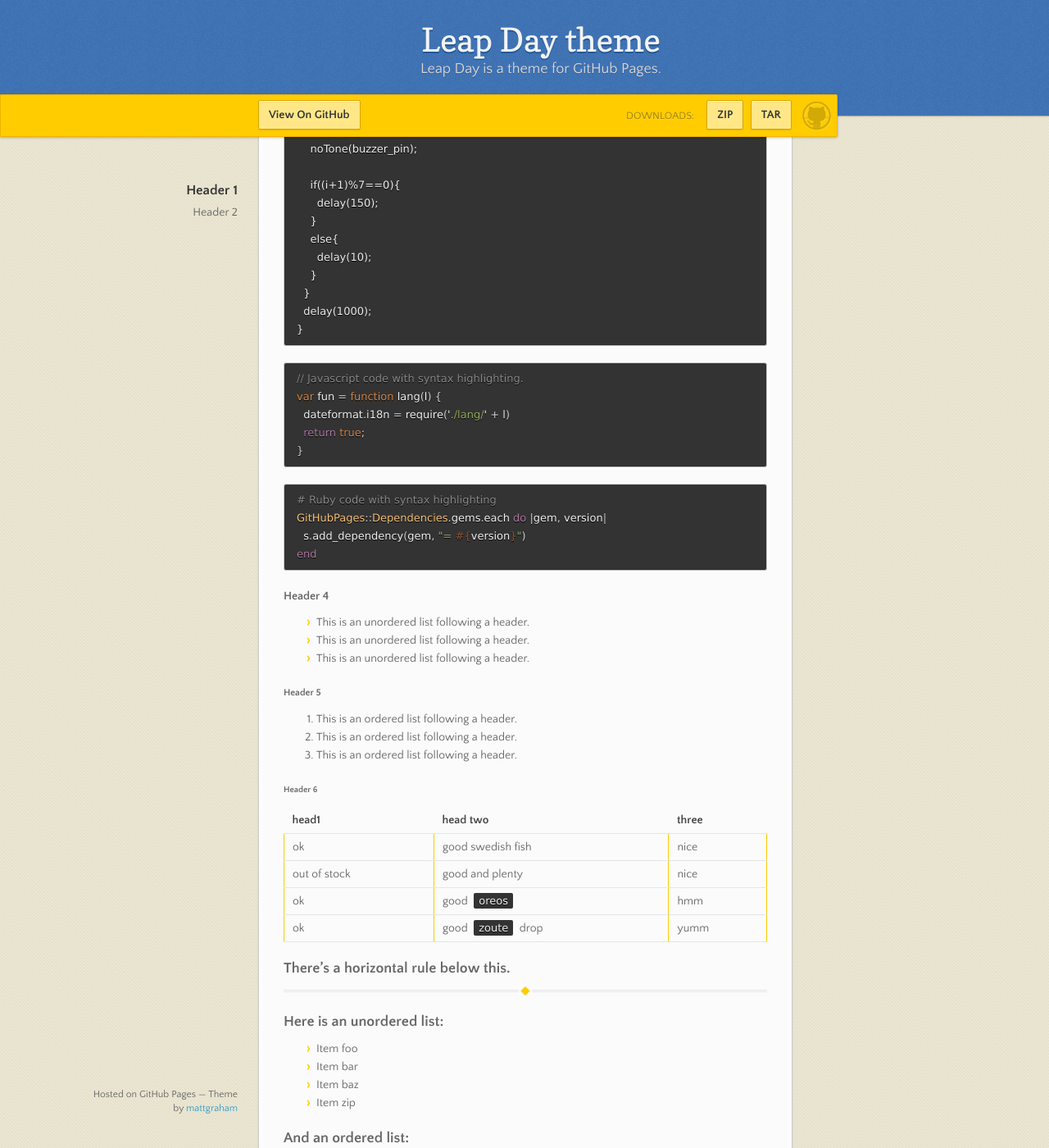
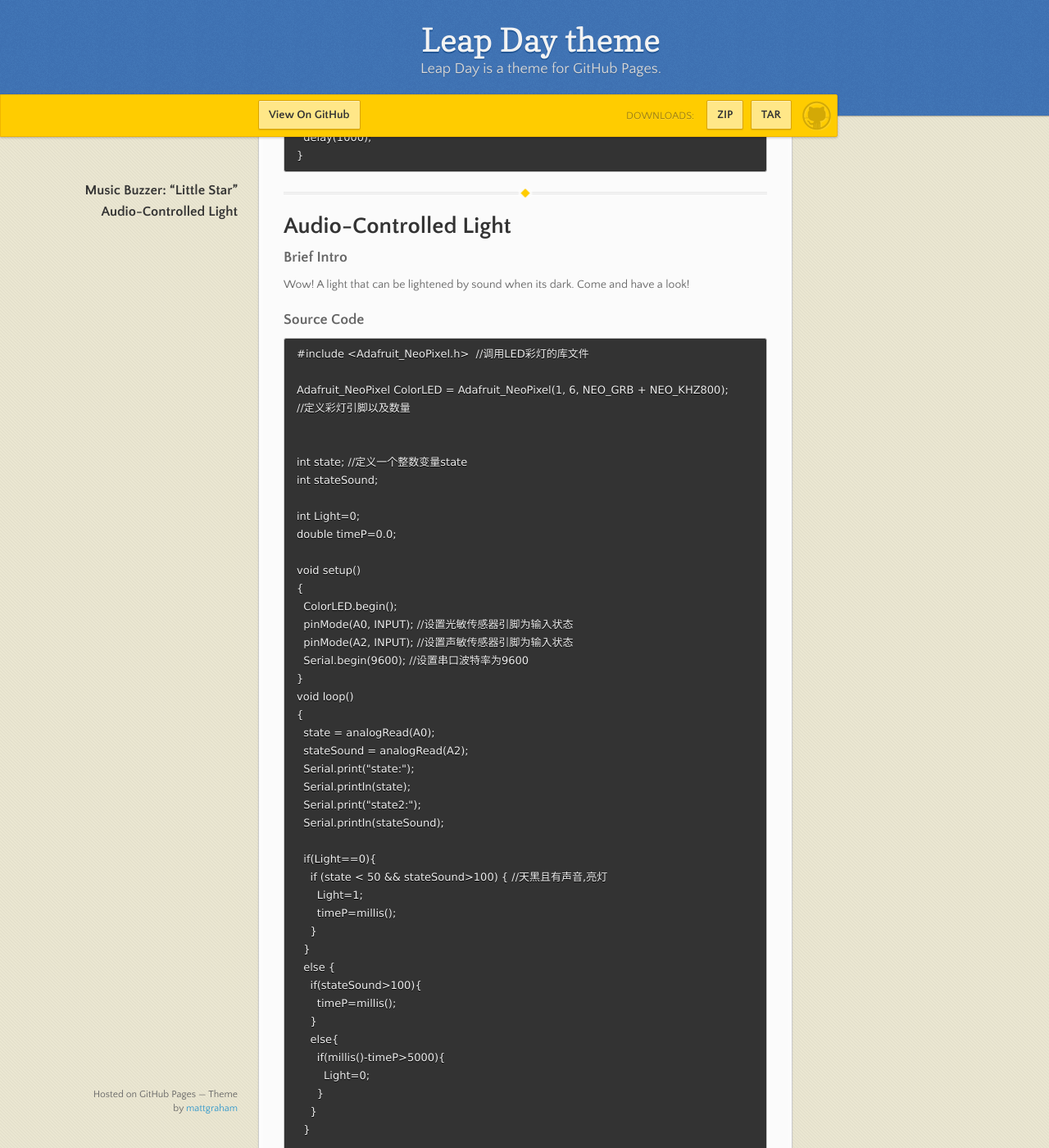
Before and after one commit to ShuchangXu/ShuchangXu.github.io, a Jekyll site: the page built from index.md, in a window 1280 px wide and 1400 px high, scrolled down 3324 px. Shown: the whole window at 82% size. Built offline with Jekyll 4.4.1, drawn with Linux system fonts in a browser that asks for light colours; nearby versions of some CDN libraries; our own code applies the rules of GitHub Pages for plain Markdown files; some of the changed text lies outside the part shown.

Commit message:
Update index.md

````diff
--- a/index.md
+++ b/index.md
@@ -2,25 +2,15 @@
 layout: default
 ---
 
-Text can be **bold**, _italic_, or ~~strikethrough~~.
+# [](#header-1)Music Buzzer: "Little Star"
 
-[Link to another page](another-page).
+### [](#header-3)Brief Intro
 
-There should be whitespace between paragraphs.
+Music Buzzer uses a simple buzzer to play beautiful sounds. In this project, the melody of "Little Star" is played.
 
-There should be whitespace between paragraphs. We recommend including a README, or a file with information about your project.
+The frequency of buzzer controls its pitch, while the time per note controls the beats. When they come together, a beautiful sound is played. Just enjoy it ^_^
 
-# [](#header-1)Header 1
-
-This is a normal paragraph following a header. GitHub is a code hosting platform for version control and collaboration. It lets you and others work together on projects from anywhere.
-
-## [](#header-2)Header 2
-
-> This is a blockquote following a header.
->
-> When something is important enough, you do it even if the odds are not in your favor.
-
-### [](#header-3)Header 3
+### [](#header-3)Source Code
 
 ```Arduino
 /*------------音符对应蜂鸣器频率------------*/
@@ -164,102 +154,70 @@
 }
 ```
 
-```js
-// Javascript code with syntax highlighting.
-var fun = function lang(l) {
-  dateformat.i18n = require('./lang/' + l)
-  return true;
+* * *
+
+# [](#header-1)Audio-Controlled Light
+
+### [](#header-3)Brief Intro
+
+Wow! A light that can be lightened by sound when its dark. Come and have a look!
+
+### [](#header-3)Source Code
+
+```Arduino
+#include <Adafruit_NeoPixel.h>  //调用LED彩灯的库文件
+
+Adafruit_NeoPixel ColorLED = Adafruit_NeoPixel(1, 6, NEO_GRB + NEO_KHZ800);
+//定义彩灯引脚以及数量
+
+
+int state; //定义一个整数变量state
+int stateSound;
+
+int Light=0;
+double timeP=0.0;
+
+void setup()
+{
+  ColorLED.begin();
+  pinMode(A0, INPUT); //设置光敏传感器引脚为输入状态
+  pinMode(A2, INPUT); //设置声敏传感器引脚为输入状态
+  Serial.begin(9600); //设置串口波特率为9600
+}
+void loop()
+{
+  state = analogRead(A0);
+  stateSound = analogRead(A2);
+  Serial.print("state:");
+  Serial.println(state);
+  Serial.print("state2:");
+  Serial.println(stateSound);
+
+  if(Light==0){
+    if (state < 50 && stateSound>100) { //天黑且有声音,亮灯
+      Light=1;
+      timeP=millis();
+    }
+  }
+  else {
+    if(stateSound>100){
+      timeP=millis();
+    }
+    else{
+      if(millis()-timeP>5000){
+        Light=0;
+      }
+    }
+  }
+
+  if(Light==1){
+    ColorLED.setPixelColor(0, ColorLED.Color(255, 0, 0));  //设置彩灯颜色为红色
+    ColorLED.show();  //显示彩灯效果
+  }
+  else
+  {
+    ColorLED.setPixelColor(0, ColorLED.Color(0, 0, 0));  //设置彩灯颜色为红色
+    ColorLED.show();  //显示彩灯效果
+  }
 }
 ```
-
-```ruby
-# Ruby code with syntax highlighting
-GitHubPages::Dependencies.gems.each do |gem, version|
-  s.add_dependency(gem, "= #{version}")
-end
-```
-
-#### [](#header-4)Header 4
-
-*   This is an unordered list following a header.
-*   This is an unordered list following a header.
-*   This is an unordered list following a header.
-
-##### [](#header-5)Header 5
-
-1.  This is an ordered list following a header.
-2.  This is an ordered list following a header.
-3.  This is an ordered list following a header.
-
-###### [](#header-6)Header 6
-
-| head1        | head two          | three |
-|:-------------|:------------------|:------|
-| ok           | good swedish fish | nice  |
-| out of stock | good and plenty   | nice  |
-| ok           | good `oreos`      | hmm   |
-| ok           | good `zoute` drop | yumm  |
-
-### There's a horizontal rule below this.
-
-* * *
-
-### Here is an unordered list:
-
-*   Item foo
-*   Item bar
-*   Item baz
-*   Item zip
-
-### And an ordered list:
-
-1.  Item one
-1.  Item two
-1.  Item three
-1.  Item four
-
-### And a nested list:
-
-- level 1 item
-  - level 2 item
-  - level 2 item
-    - level 3 item
-    - level 3 item
-- level 1 item
-  - level 2 item
-  - level 2 item
-  - level 2 item
-- level 1 item
-  - level 2 item
-  - level 2 item
-- level 1 item
-
-### Small image
-
-![](https://assets-cdn.github.com/images/icons/emoji/octocat.png)
-
-### Large image
-
-![](https://guides.github.com/activities/hello-world/branching.png)
-
-
-### Definition lists can be used with HTML syntax.
-
-<dl>
-<dt>Name</dt>
-<dd>Godzilla</dd>
-<dt>Born</dt>
-<dd>1952</dd>
-<dt>Birthplace</dt>
-<dd>Japan</dd>
-<dt>Color</dt>
-<dd>Green</dd>
-</dl>
-
-```
-Long, single-line code blocks should not wrap. They should horizontally scroll if they are too long. This line should be long enough to demonstrate this.
-```
-
-```
-The final element.
-```
````
